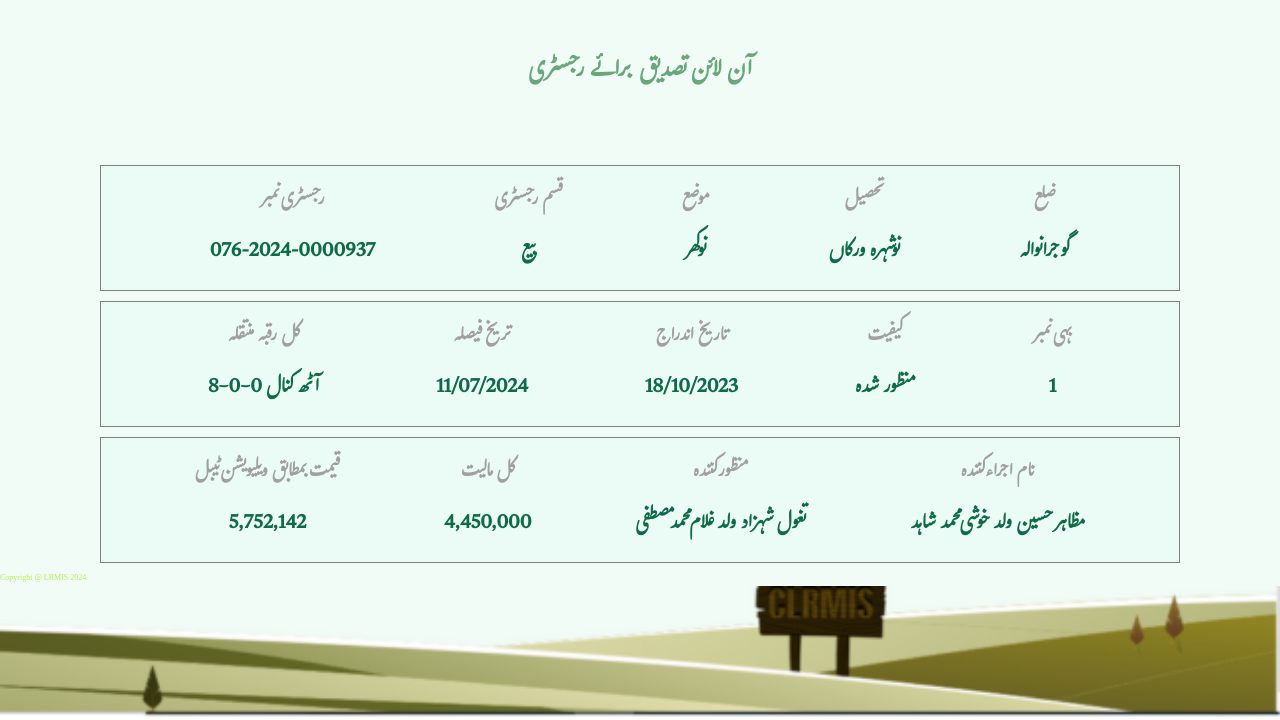
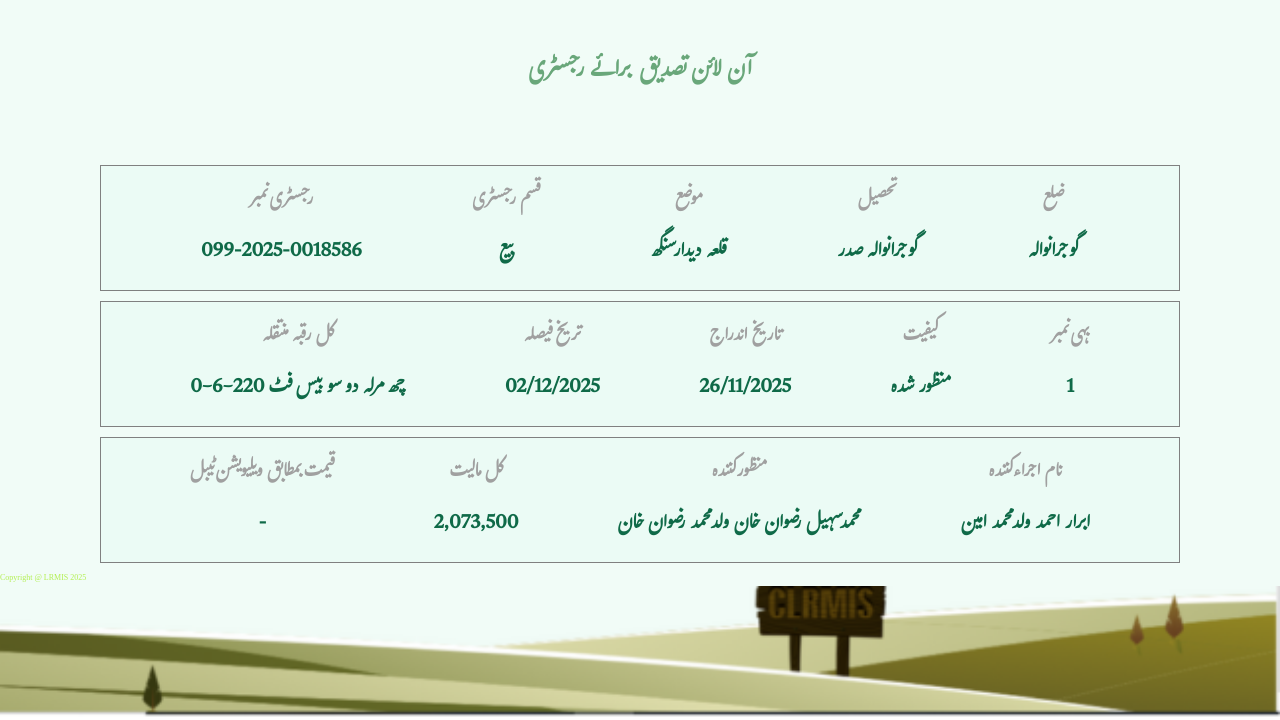
Before and after one commit to punjabzameen/https-punjabzameen.github.io-https-onlinefard.punjab-zameen.gov.pk-RegistryVerification-data-HZVAm, a plain HTML site: page index.html in a window 1280 px wide. Shown: the part 80-800 px from the top of the page. Drawn offline with Linux system fonts and the light colour scheme.

Commit message:
Update index.html

```diff
--- a/index.html
+++ b/index.html
@@ -32,7 +32,7 @@
             <div class="item text1">
                 <h3>رجسٹری نمبر
                 </h3>
-                <p>076-2024-0000937
+                <p>099-2025-0018586
                 </p>
             </div>
             <div class="item text2"><h3>قسم رجسٹری
@@ -42,13 +42,13 @@
             <div class="item text3">
                 <h3>موضع
                 </h3>
-                <p>نوکھر
+                <p>قلعہ دیدار سنگھ
                 </p>
             </div>
             <div class="item text4">
                 <h3>تحصیل
                 </h3>
-                <p>نوشہرہ ورکاں
+                <p>گوجرانوالہ صدر
                 </p>
             </div>
             <div class="item text5">
@@ -63,18 +63,18 @@
             <div class="item text1">
                 <h3>کل رقبہ منتقلہ
                 </h3>
-                <p>8-0-0 آٹھ کنال
+                <p>0-6-220 چھ مرلہ دو سو بیس فٹ
                 </p>
             </div>
             <div class="item text2"><h3>تریخ فیصلہ
 
             </h3>
-            <p>11/07/2024
+            <p>02/12/2025
             </p></div>
             <div class="item text3">
                 <h3>تاریخ اندراج
                 </h3>
-                <p>18/10/2023
+                <p>26/11/2025
                 </p>
             </div>
             <div class="item text4">
@@ -95,23 +95,23 @@
             <div class="item text1">
                 <h3>قیمت بمطابق ویلیویشن ٹیبل
                 </h3>
-                <p>5,752,142
+                <p>-
                 </p>
             </div>
             <div class="item text2"><h3>کل مالیت
             </h3>
-            <p>4,450,000
+            <p>2,073,500
             </p></div>
             <div class="item text3">
                 <h3>منظور کنندہ
                 </h3>
-                <p>تغول شہزاد ولد غلام محمد مصطفی
+                <p>محمد سہیل رضوان خان ولد محمد رضوان خان
                 </p>
             </div>
             <div class="item text4">
                 <h3>نام اجراء کنندہ
                 </h3>
-                <p>مظاہر حسین ولد خوشی محمد شاہد
+                <p>ابرار احمد ولد محمد امین
                 </p>
             </div>
 
@@ -120,11 +120,12 @@
     </section>
     <!-- ----------------- Inage section------------------ -->
      <div class="bottom_img">
-        Copyright @ LRMIS 2024
+        Copyright @ LRMIS 2025
 
      </div>
      <!-- <div class="main">
     </div> -->
 
 </body>
+
 </html>
```
